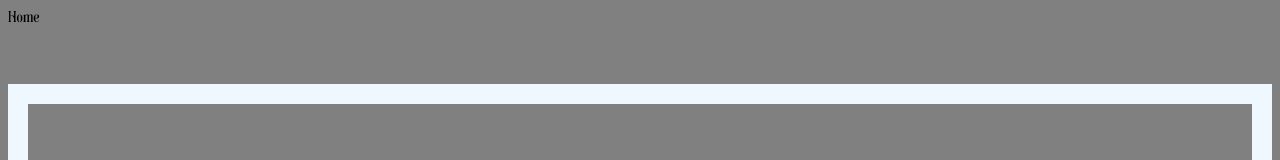
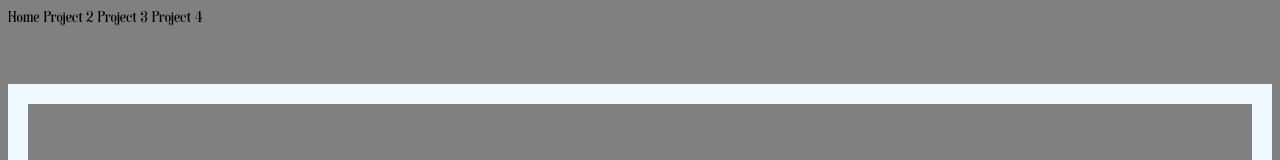
Before and after one commit to FreddySD/html-portofolio, a plain HTML site: page project1.html in a window 1280 px wide. Shown: the top 160 px of the page. Drawn offline with Linux system fonts and the light colour scheme; files whose address does not match are found by name.

Commit message:
Add files via upload

```diff
--- a/project1.html
+++ b/project1.html
@@ -10,6 +10,9 @@
     </head>
     <body>
        <a href="index.html">Home</a>
+       <a href="project2.html">Project 2</a>
+       <a href="project3.html">Project 3</a>
+       <a href="project4.html">Project 4</a>
         <h1>Project 1</h1>
         <h2>Description</h2>
         <p>Here is the description for this project</p>
```
